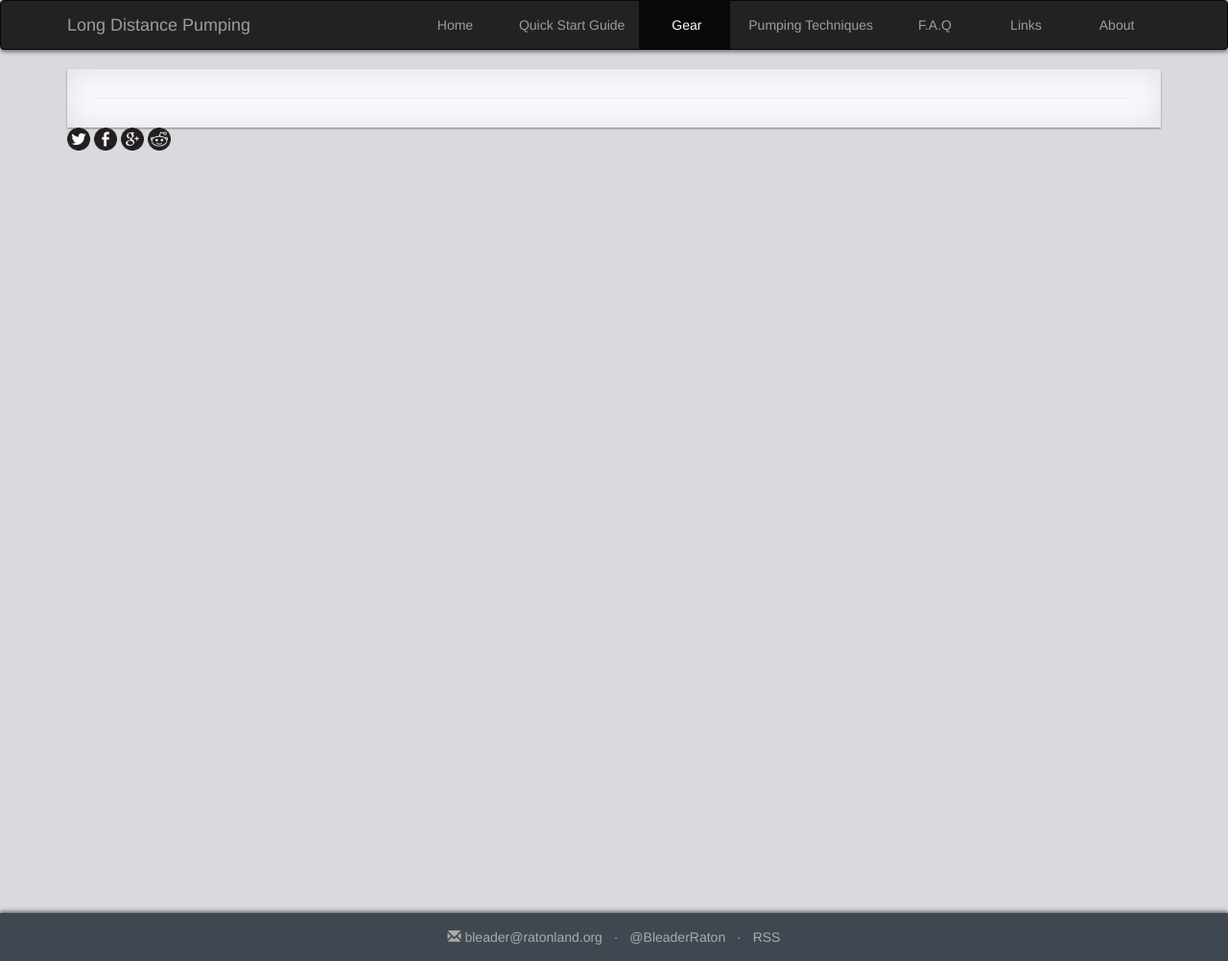
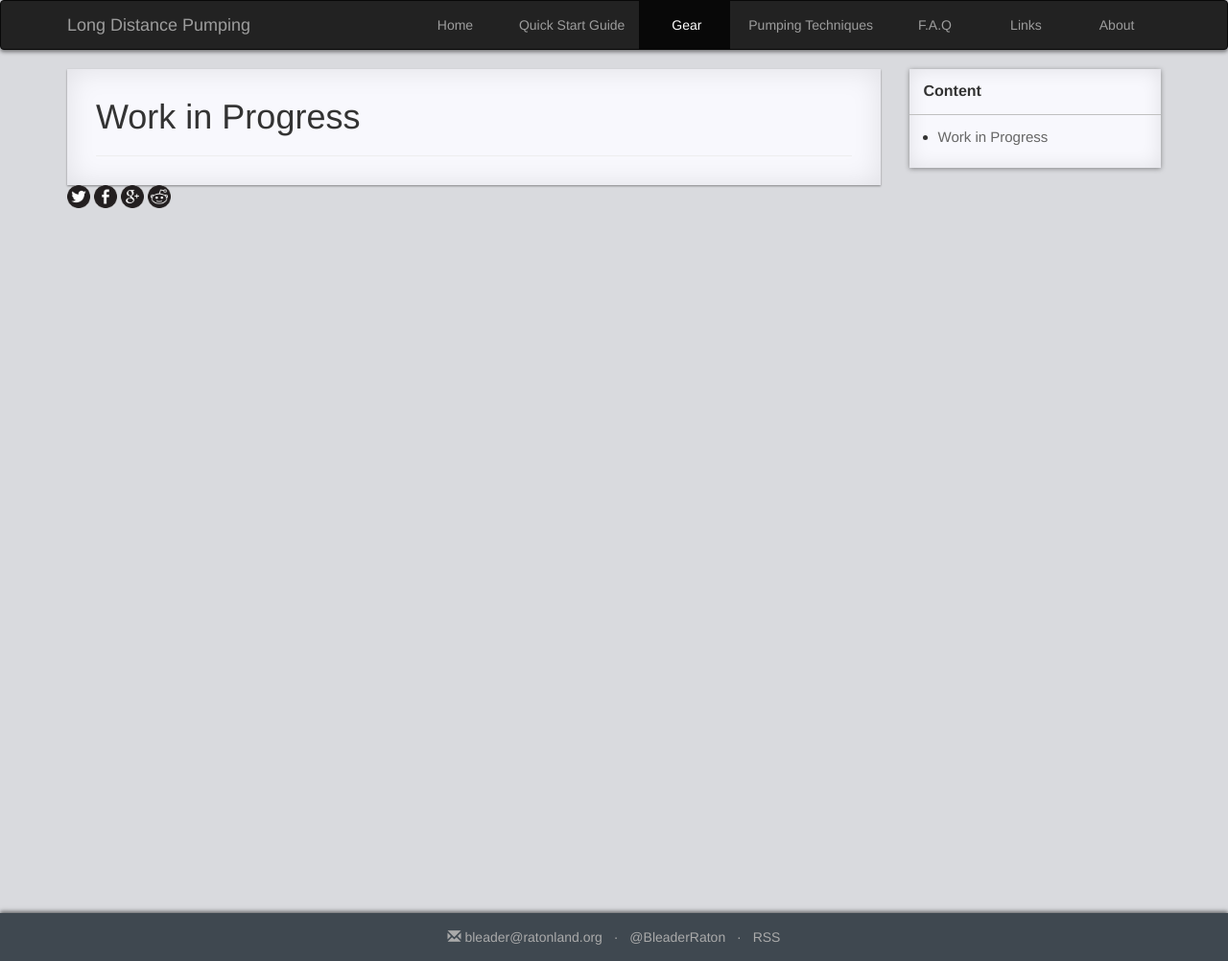
Before and after one commit to bleader/LDPump, a Jekyll site: the page built from pages/2_gear.md, in a window 1280 px wide. Shown: the whole page at 96% size. Built offline with Jekyll 4.4.1, drawn with Linux system fonts in a browser that asks for light colours.

Commit message:
gear and techniques: add place holders

```diff
--- a/pages/2_gear.md
+++ b/pages/2_gear.md
@@ -6,3 +6,5 @@ permalink: /gear/
 
 * content
 {:toc}
+
+# Work in Progress
--- a/pages/3_techniques.md
+++ b/pages/3_techniques.md
@@ -6,3 +6,5 @@ permalink: /techniques/
 
 * content
 {:toc}
+
+# Work in Progress
```
